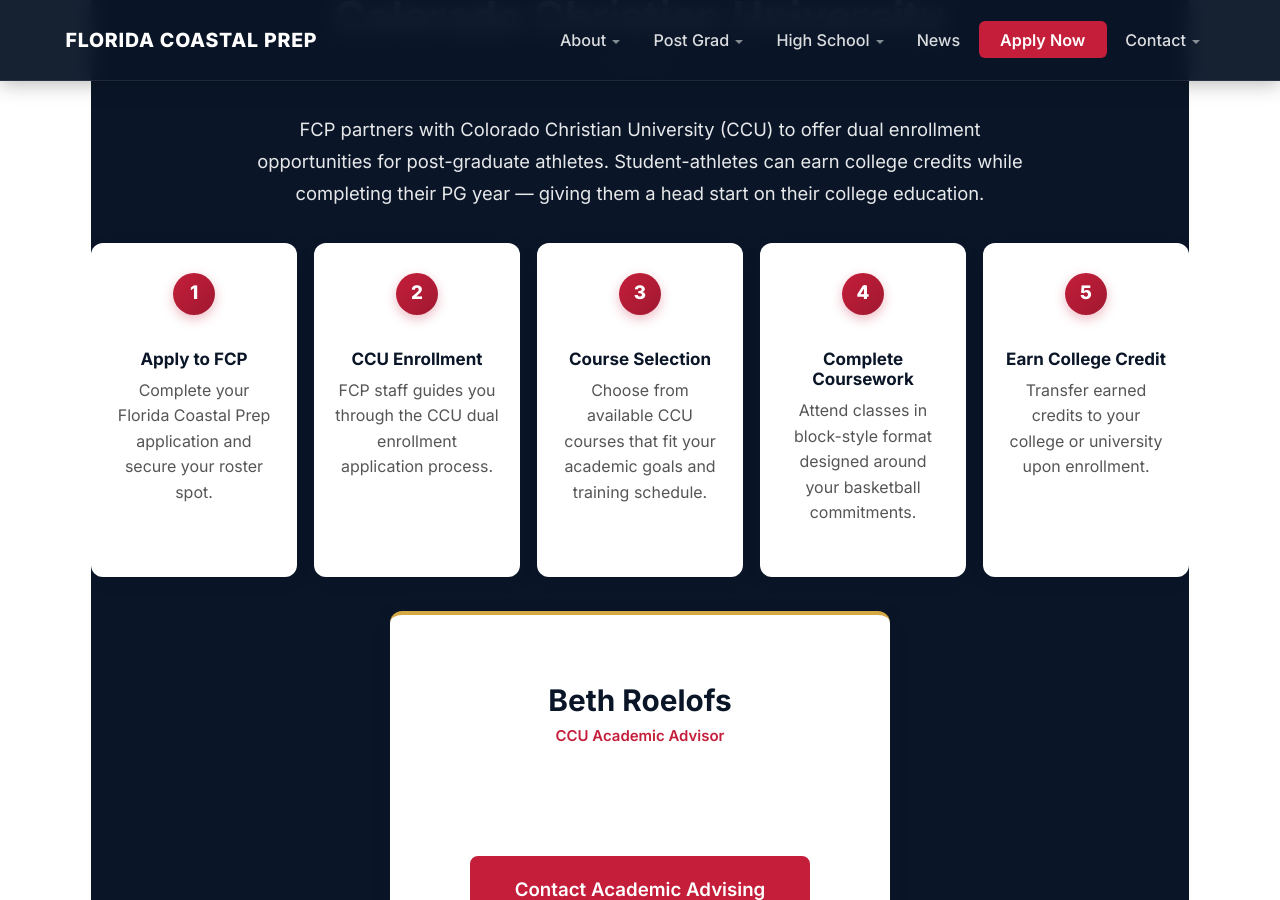
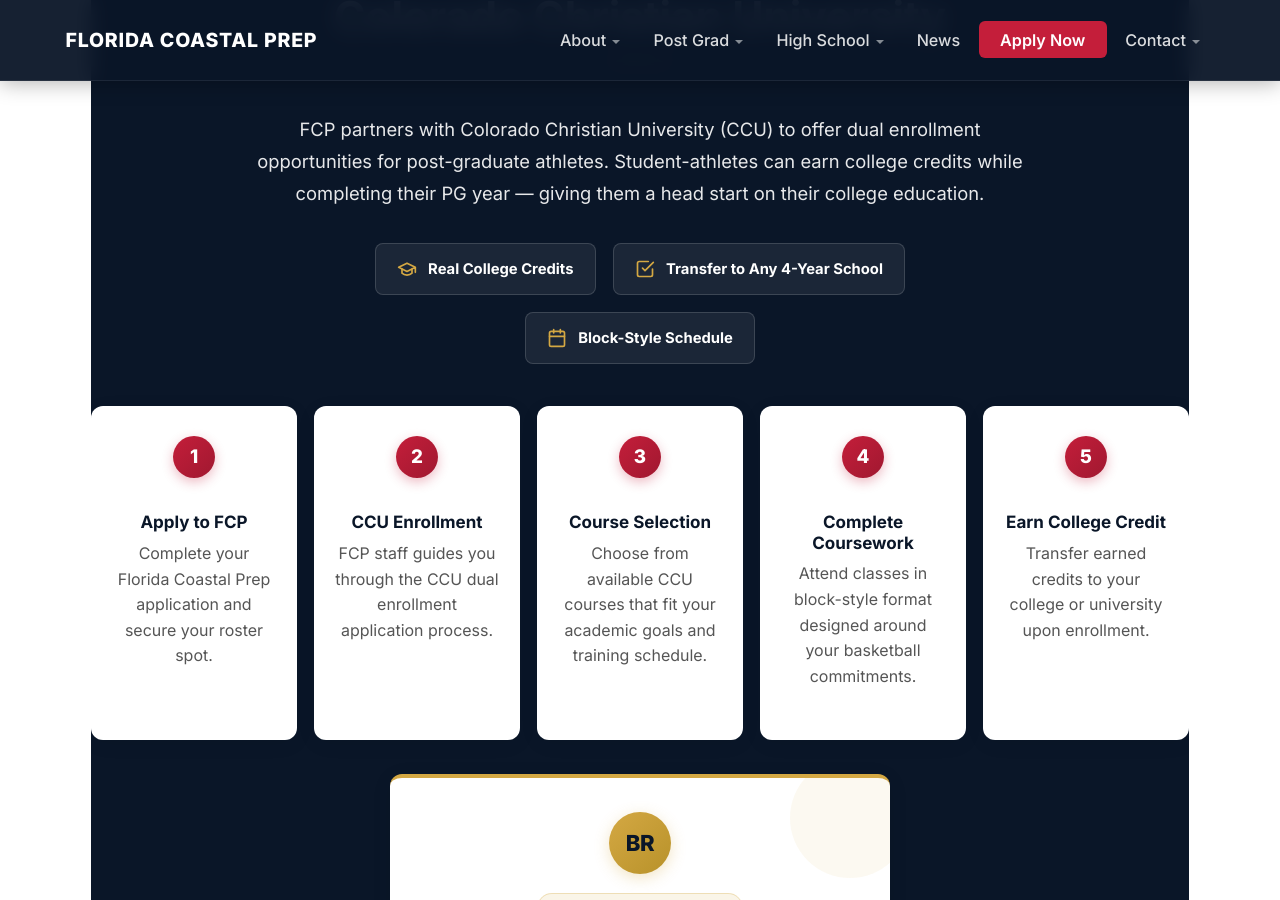
Before and after one commit to CoachD23/fcp-jekyll-site, a Jekyll site: the page built from academics.md, in a window 1280 px wide and 900 px high, scrolled down 5350 px. Built offline with Jekyll 4.4.1, drawn with Linux system fonts in a browser that asks for light colours; a script that is not in the unit is left out; some of the changed text lies outside the part shown.

Commit message:
feat: upgrade CCU section with benefit badges and Beth Roelofs profile card

```diff
--- a/academics.md
+++ b/academics.md
@@ -236,6 +236,22 @@
     <p style="color: rgba(255,255,255,0.9); font-size: 1.08rem; line-height: 1.75; text-align: center;">FCP partners with Colorado Christian University (CCU) to offer dual enrollment opportunities for post-graduate athletes. Student-athletes can earn college credits while completing their PG year — giving them a head start on their college education.</p>
   </div>
 
+  <!-- CCU Benefit Badges -->
+  <div style="display: flex; flex-wrap: wrap; gap: 1rem; justify-content: center; margin: 0 auto 2.5rem; max-width: 760px;">
+    <div style="display: flex; align-items: center; gap: 0.65rem; background: rgba(255,255,255,0.07); border: 1px solid rgba(255,255,255,0.15); border-radius: 8px; padding: 0.75rem 1.25rem;">
+      <svg width="20" height="20" viewBox="0 0 24 24" fill="none" stroke="#d4a843" stroke-width="2" stroke-linecap="round" stroke-linejoin="round"><path d="M22 10v6M2 10l10-5 10 5-10 5z"/><path d="M6 12v5c3 3 9 3 12 0v-5"/></svg>
+      <span style="font-size: 0.87rem; font-weight: 700; color: #fff;">Real College Credits</span>
+    </div>
+    <div style="display: flex; align-items: center; gap: 0.65rem; background: rgba(255,255,255,0.07); border: 1px solid rgba(255,255,255,0.15); border-radius: 8px; padding: 0.75rem 1.25rem;">
+      <svg width="20" height="20" viewBox="0 0 24 24" fill="none" stroke="#d4a843" stroke-width="2" stroke-linecap="round" stroke-linejoin="round"><polyline points="9 11 12 14 22 4"/><path d="M21 12v7a2 2 0 0 1-2 2H5a2 2 0 0 1-2-2V5a2 2 0 0 1 2-2h11"/></svg>
+      <span style="font-size: 0.87rem; font-weight: 700; color: #fff;">Transfer to Any 4-Year School</span>
+    </div>
+    <div style="display: flex; align-items: center; gap: 0.65rem; background: rgba(255,255,255,0.07); border: 1px solid rgba(255,255,255,0.15); border-radius: 8px; padding: 0.75rem 1.25rem;">
+      <svg width="20" height="20" viewBox="0 0 24 24" fill="none" stroke="#d4a843" stroke-width="2" stroke-linecap="round" stroke-linejoin="round"><rect x="3" y="4" width="18" height="18" rx="2" ry="2"/><line x1="16" y1="2" x2="16" y2="6"/><line x1="8" y1="2" x2="8" y2="6"/><line x1="3" y1="10" x2="21" y2="10"/></svg>
+      <span style="font-size: 0.87rem; font-weight: 700; color: #fff;">Block-Style Schedule</span>
+    </div>
+  </div>
+
   <div class="enrollment-steps">
     <div class="enrollment-step fade-in">
       <h3>Apply to FCP</h3>
@@ -259,11 +275,16 @@
     </div>
   </div>
 
-  <div class="ccu-contact fade-in">
+  <div class="ccu-contact fade-in" style="position: relative; overflow: hidden;">
+    <div style="position: absolute; top: -20px; right: -20px; width: 120px; height: 120px; background: rgba(212,168,67,0.07); border-radius: 50%; pointer-events: none;"></div>
+    <div style="width: 62px; height: 62px; border-radius: 50%; background: linear-gradient(135deg, #d4a843 0%, #b8922a 100%); display: flex; align-items: center; justify-content: center; margin: 0 auto 1rem; box-shadow: 0 4px 15px rgba(212,168,67,0.3);">
+      <span style="font-size: 1.3rem; font-weight: 800; color: #0a1628; letter-spacing: -0.02em;">BR</span>
+    </div>
+    <div style="display: inline-block; background: rgba(212,168,67,0.12); border: 1px solid rgba(212,168,67,0.3); border-radius: 20px; padding: 0.25rem 0.85rem; font-size: 0.68rem; font-weight: 700; letter-spacing: 0.1em; text-transform: uppercase; color: #a07820; margin-bottom: 0.75rem;">CCU Academic Advising</div>
     <h3>Beth Roelofs</h3>
-    <p class="ccu-role">CCU Academic Advisor</p>
-    <p>For enrollment questions and academic advising, contact Beth directly.</p>
-    <a href="/contact/" class="btn btn-primary" style="margin-top: 0.75rem;">Contact Academic Advising</a>
+    <p class="ccu-role">Academic Advisor — Colorado Christian University</p>
+    <p style="font-size: 0.92rem; color: #555; line-height: 1.65; max-width: 380px; margin: 0 auto 1.25rem;">Beth guides every FCP post-graduate through dual enrollment — from the initial application and course selection to credit transfer at your future university.</p>
+    <a href="/contact/" class="btn btn-primary" style="margin-top: 0.25rem;">Contact Academic Advising</a>
   </div>
 </div>
 
```
